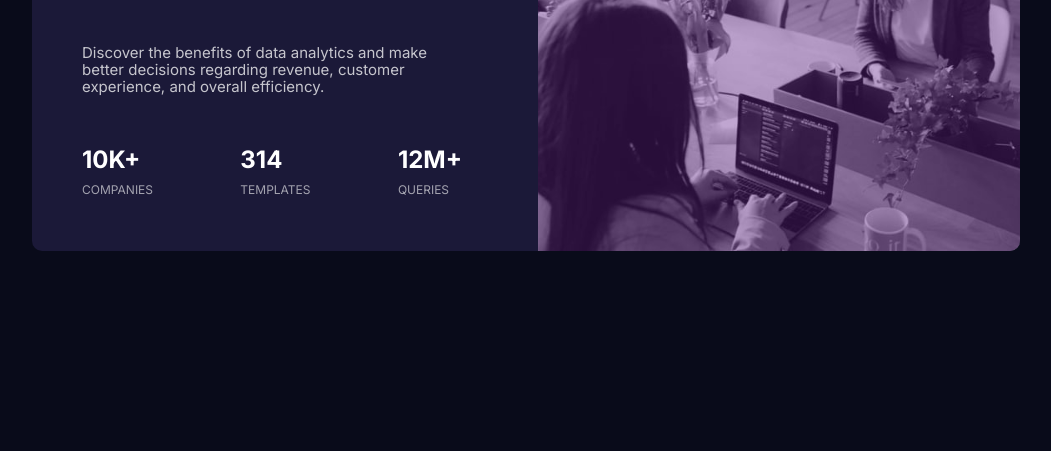
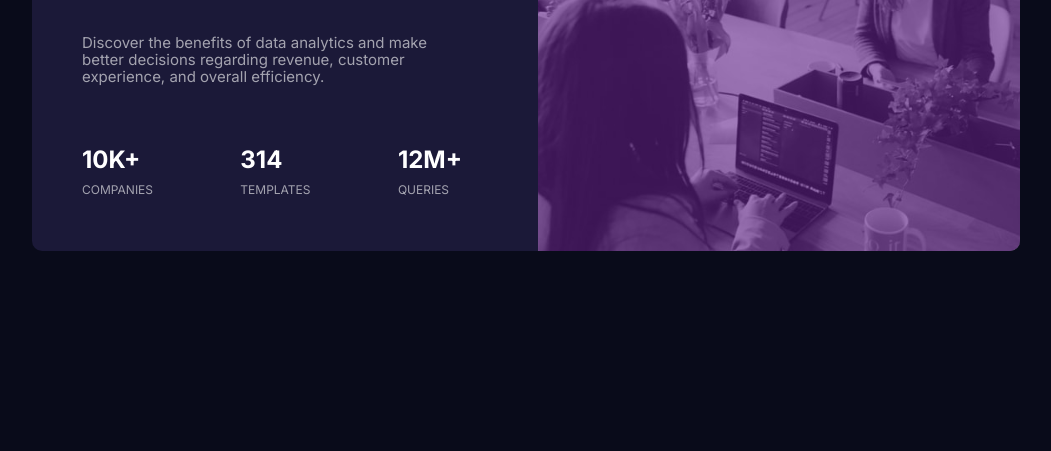
Before and after one commit to elvistek12/stats-preview-card-component-main, a plain HTML site: page index.html in a window 1280 px wide. Shown: the part 349-800 px from the top of the page, without its empty margins (114-1165 px from the left). Drawn offline with Linux system fonts and the light colour scheme.

Commit message:
first challenge

```diff
--- a/styles.css
+++ b/styles.css
@@ -6,9 +6,9 @@ body {
   font-size: 15px;
   font-family: "Inter", sans-serif;
   color: hsl(0, 0%, 100%);
+  text-align: center;
   background-color: hsl(244, 38%, 16%);
   margin: 20px auto;
-  text-align: center;
   border-radius: 10px;
   display: -webkit-box;
   display: -ms-flexbox;
@@ -53,7 +53,7 @@ span {
 }
 
 .parrafo {
-  color: hsla(0, 0%, 100%, 0.75);
+  color: hsla(0, 0%, 100%, 0.6);
   margin: 15px 30px;
 }
 
@@ -94,12 +94,12 @@ img {
 }
 
 .color {
-  background-color: hsla(277, 61%, 34%, 0.4);
+  background-color: hsla(277, 61%, 34%, 0.6);
   width: 300px;
   height: 250px;
   position: absolute;
   top: 20px;
-  z-index: 30;
+  z-index: 10;
   border-top-left-radius: 10px;
   border-top-right-radius: 10px;
 }
@@ -142,22 +142,23 @@ img {
     height: 400px;
   }
 
-  .contenedor-datos-padre {
-    -webkit-box-orient: horizontal;
-    -webkit-box-direction: normal;
-    -ms-flex-direction: row;
-    flex-direction: row;
+  .titulo {
+    margin: 30px 45px;
+    width: 380px;
   }
 
-  .titulo,
   .parrafo {
-    margin: 30px 45px;
+    margin: 20px 45px 40px;
     width: 380px;
   }
 
   .contenedor-datos-padre {
     margin: 0 30px;
     width: 420px;
+    -webkit-box-orient: horizontal;
+    -webkit-box-direction: normal;
+    -ms-flex-direction: row;
+    flex-direction: row;
     -webkit-box-pack: justify;
     -ms-flex-pack: justify;
     justify-content: space-between;
```
